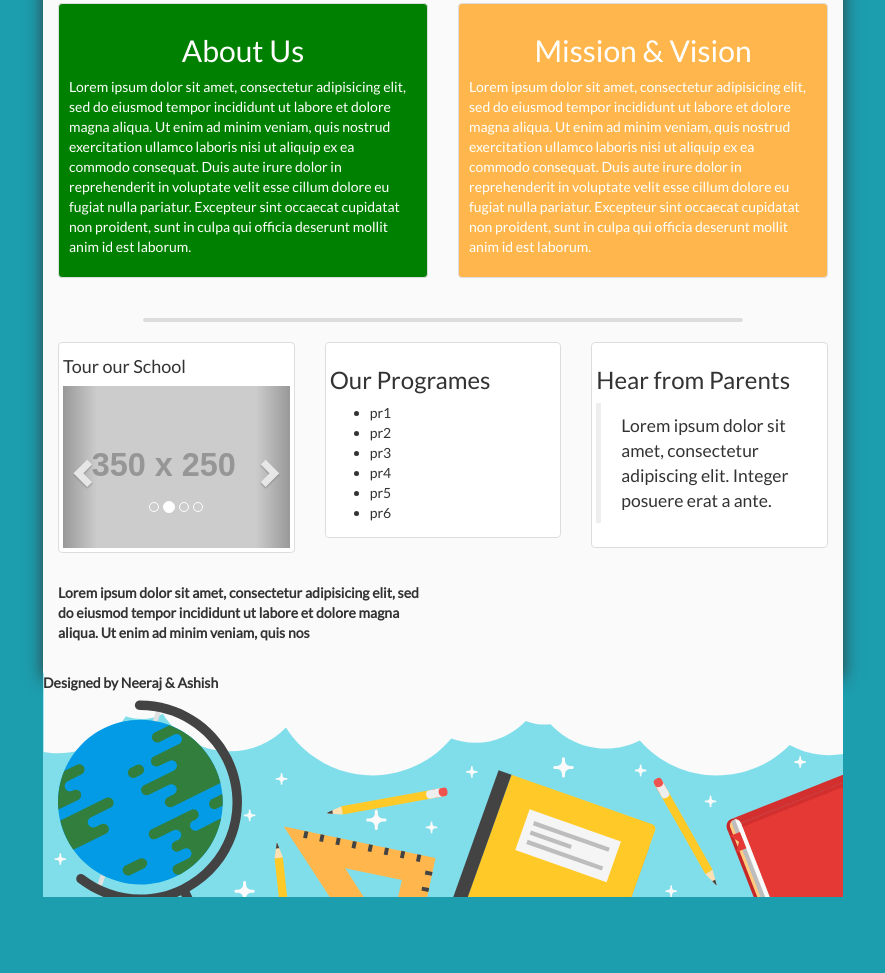
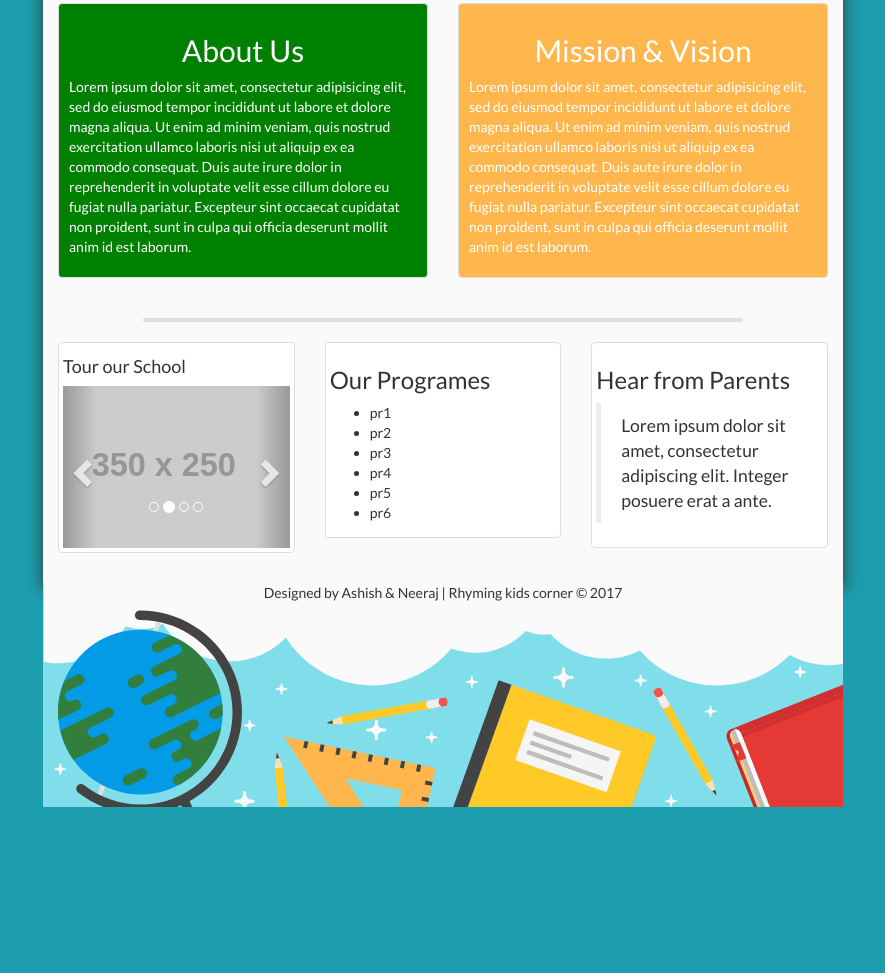
Before and after one commit to rhymingkids/rhymingkids.github.io, a plain HTML site: page demo/index.html in a window 1280 px wide. Shown: the part 943-1916 px from the top of the page, without its empty margins (197-1082 px from the left). After the commit the page ends 1826 px from the top, so only its background shows below. Drawn offline with nearby package versions, Linux system fonts and the light colour scheme; placeholder pictures from the web are drawn by us.

Commit message:
Update index.html

```diff
--- a/demo/index.html
+++ b/demo/index.html
@@ -241,7 +241,12 @@
       max-width: 800px;
       background-repeat: no-repeat;
       z-index: -2;
+      text-align: center;
+      margin-top: -200px;
 
+}
+.footer p{
+  margin-top: 200px;
 }
     </style>
     <!-- HTML5 shim and Respond.js for IE8 support of HTML5 elements and media queries -->
@@ -484,7 +489,7 @@
     </div>
   </div>
 </div>
-<div class="row" id="contactus">
+<!-- <div class="row" id="contactus">
   <div class="col-md-6">
     <address>
       <strong>
@@ -493,10 +498,11 @@
         quis nos
     </address>
   </div>
-</div>
+</div> -->
   </div><!-- End of container -->
   <div class="footer">
-    <p>Designed by Neeraj &amp; Ashish</p>
+  <!-- <hr> -->
+    <p>Designed by  Ashish &amp; Neeraj | Rhyming kids corner &copy; 2017</p>
   </div>
     <script src="https://ajax.googleapis.com/ajax/libs/jquery/1.12.4/jquery.min.js"></script>
     <script src="js/bootstrap.min.js"></script>
```
